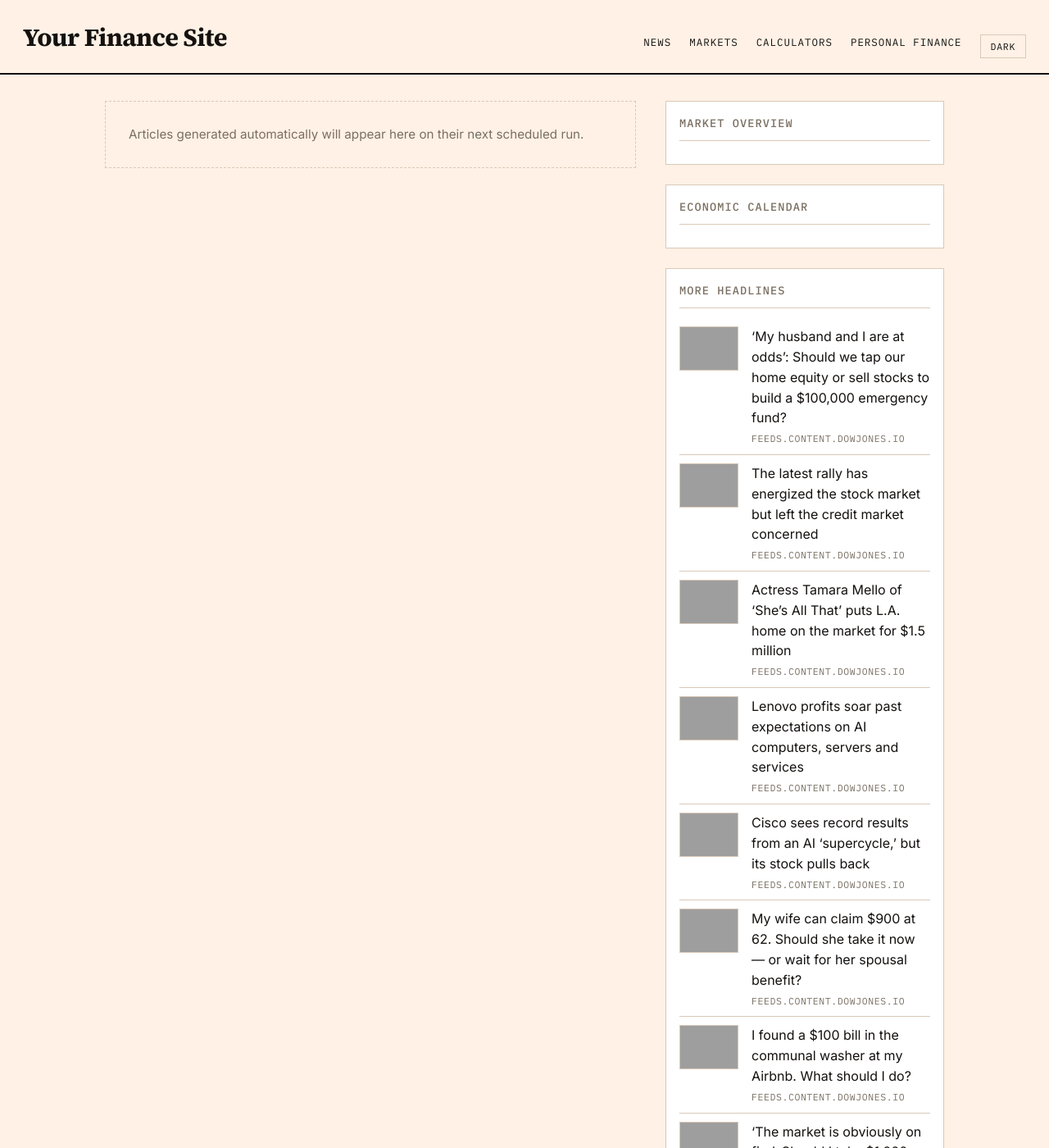
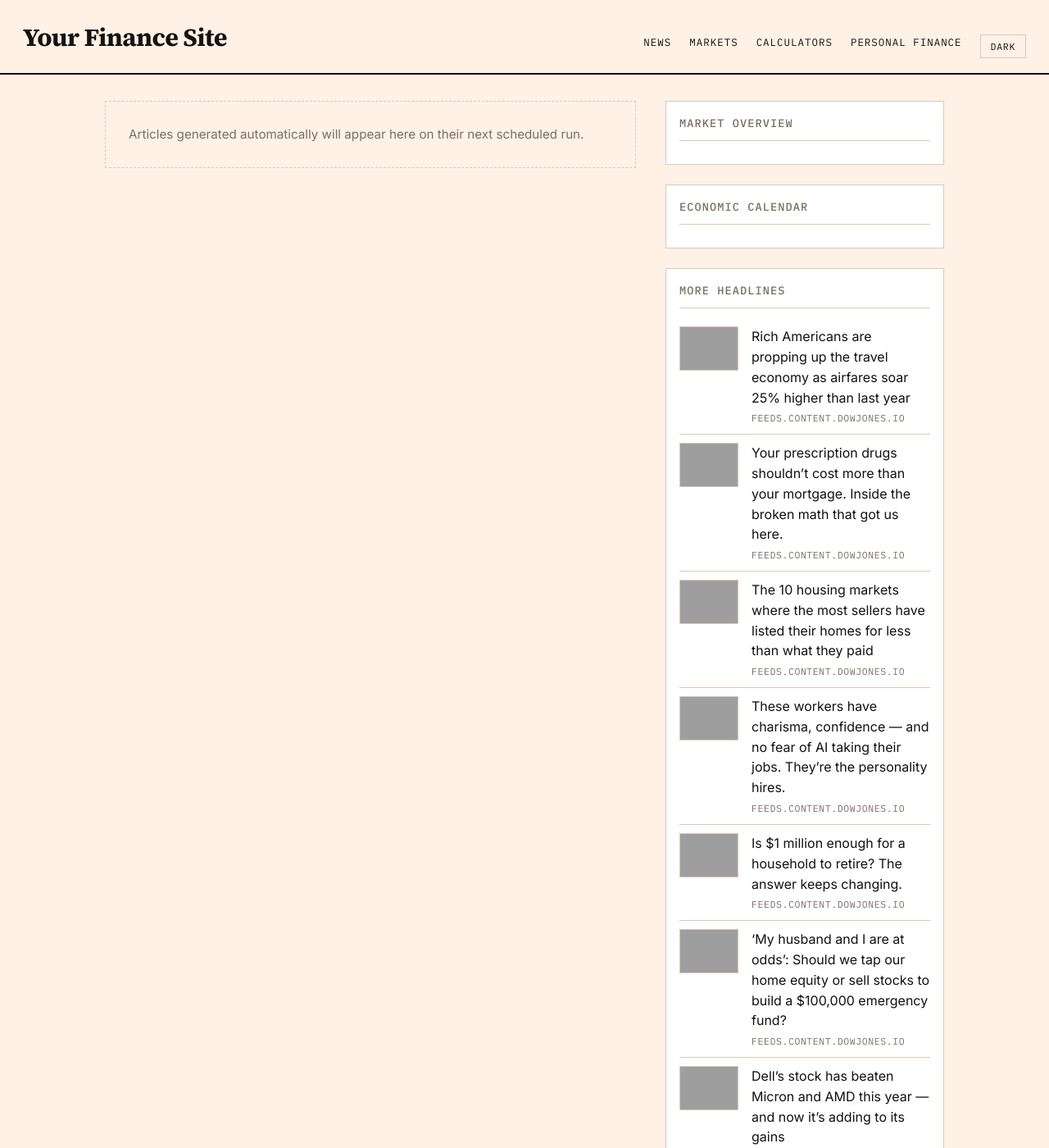
Before and after one commit to GlobTechCo/globtechco.github.io, a Jekyll site: the page built from index.html, in a window 1280 px wide and 1400 px high, cut to the strip 0-1400 px from the top of the window. Shown: the whole strip at 82% size. Built offline with Jekyll 4.4.1, drawn with Linux system fonts in a browser that asks for light colours; a script that is not in the unit is left out; the list of posts is cut into pages by our own code; some of the changed text lies outside the part shown; grey boxes are pictures that could not be loaded.

Commit message:
Auto-content update 2026-08-13

```diff
--- a/_data/aggregator.yml
+++ b/_data/aggregator.yml
@@ -1,50 +1,50 @@
+- title: "Rich Americans are propping up the travel economy as airfares soar 25% higher than last year"
+  link: "https://www.marketwatch.com/story/rich-americans-are-propping-up-the-travel-economy-as-airfares-soar-25-higher-than-last-year-c76067a5?mod=mw_rss_topstories"
+  source: "feeds.content.dowjones.io"
+  pubdate: "Thu, 13 Aug 2026 15:08:00 GMT"
+  image: "https://images.mktw.net/im-06649723"
+- title: "Your prescription drugs shouldn\u2019t cost more than your mortgage. Inside the broken math that got us here."
+  link: "https://www.marketwatch.com/story/your-prescription-drugs-shouldnt-cost-more-than-your-mortgage-inside-the-broken-math-that-got-us-here-b5a2c4aa?mod=mw_rss_topstories"
+  source: "feeds.content.dowjones.io"
+  pubdate: "Thu, 13 Aug 2026 15:01:00 GMT"
+  image: "https://images.mktw.net/im-05734301"
+- title: "The 10 housing markets where the most sellers have listed their homes for less than what they paid"
+  link: "https://www.marketwatch.com/story/the-10-housing-markets-where-the-most-sellers-have-listed-their-homes-for-less-than-what-they-paid-acd4c8da?mod=mw_rss_topstories"
+  source: "feeds.content.dowjones.io"
+  pubdate: "Thu, 13 Aug 2026 14:57:00 GMT"
+  image: "https://images.mktw.net/im-95712216"
+- title: "These workers have charisma, confidence \u2014 and no fear of AI taking their jobs. They\u2019re the personality hires."
+  link: "https://www.marketwatch.com/story/these-workers-have-charisma-confidence-and-no-fear-of-ai-taking-their-jobs-theyre-the-personality-hires-3235c187?mod=mw_rss_topstories"
+  source: "feeds.content.dowjones.io"
+  pubdate: "Thu, 13 Aug 2026 14:49:00 GMT"
+  image: "https://images.mktw.net/im-81652614"
+- title: "Is $1 million enough for a household to retire? The answer keeps changing."
+  link: "https://www.marketwatch.com/story/is-1-million-enough-for-a-household-to-retire-the-answer-keeps-changing-aee84a83?mod=mw_rss_topstories"
+  source: "feeds.content.dowjones.io"
+  pubdate: "Thu, 13 Aug 2026 14:30:00 GMT"
+  image: "https://images.mktw.net/im-55523121"
 - title: "\u2018My husband and I are at odds\u2019: Should we tap our home equity or sell stocks to build a $100,000 emergency fund?"
   link: "https://www.marketwatch.com/story/my-husband-and-i-are-at-odds-should-we-tap-our-home-equity-or-sell-stocks-to-build-a-100-000-emergency-fund-097d36a4?mod=mw_rss_topstories"
   source: "feeds.content.dowjones.io"
-  pubdate: "Thu, 13 Aug 2026 09:15:00 GMT"
+  pubdate: "Thu, 13 Aug 2026 14:15:00 GMT"
   image: "https://images.mktw.net/im-52639788"
-- title: "The latest rally has energized the stock market but left the credit market concerned"
-  link: "https://www.marketwatch.com/story/the-latest-rally-has-energized-the-stock-market-but-left-the-credit-market-concerned-70e3d296?mod=mw_rss_topstories"
+- title: "Dell\u2019s stock has beaten Micron and AMD this year \u2014 and now it\u2019s adding to its gains"
+  link: "https://www.marketwatch.com/story/dells-stock-has-beaten-micron-and-amd-this-year-and-now-its-adding-to-its-gains-11c00117?mod=mw_rss_topstories"
   source: "feeds.content.dowjones.io"
-  pubdate: "Thu, 13 Aug 2026 09:01:00 GMT"
-  image: "https://images.mktw.net/im-47072863"
-- title: "Actress\u00a0Tamara Mello\u00a0of \u2018She\u2019s All That\u2019 puts L.A. home on the market for $1.5 million"
-  link: "https://www.marketwatch.com/story/actresstamara-melloof-shes-all-that-puts-l-a-home-on-the-market-for-1-5-million-0046941f?mod=mw_rss_topstories"
+  pubdate: "Thu, 13 Aug 2026 14:08:00 GMT"
+  image: "https://images.mktw.net/im-49882740"
+- title: "\u2018I unexpectedly came into some money\u2019: Is putting $20,000 into CDs a smart move?"
+  link: "https://www.marketwatch.com/story/i-unexpectedly-came-into-some-money-is-putting-20-000-into-cds-a-smart-move-6c410458?mod=mw_rss_topstories"
   source: "feeds.content.dowjones.io"
-  pubdate: "Thu, 13 Aug 2026 08:58:00 GMT"
-  image: "https://images.mktw.net/im-49334776"
-- title: "Lenovo profits soar past expectations on AI computers, servers and services"
-  link: "https://www.marketwatch.com/story/lenovo-profits-soar-past-expectations-on-ai-computers-servers-and-services-162e11e6?mod=mw_rss_topstories"
+  pubdate: "Thu, 13 Aug 2026 14:01:00 GMT"
+  image: "https://images.mktw.net/im-07222794"
+- title: "Can I claim 50% of my husband\u2019s Social Security now \u2014 and switch to my higher benefit at 70?"
+  link: "https://www.marketwatch.com/story/can-i-claim-50-of-my-husbands-social-security-now-and-switch-to-my-higher-benefit-at-70-5518700b?mod=mw_rss_topstories"
   source: "feeds.content.dowjones.io"
-  pubdate: "Thu, 13 Aug 2026 07:20:00 GMT"
-  image: "https://images.mktw.net/im-39222865"
-- title: "Cisco sees record results from an AI \u2018supercycle,\u2019 but its stock pulls back"
-  link: "https://www.marketwatch.com/story/cisco-sees-record-results-from-an-ai-supercycle-but-its-stock-pulls-back-2635b81a?mod=mw_rss_topstories"
+  pubdate: "Thu, 13 Aug 2026 14:00:00 GMT"
+  image: "https://images.mktw.net/im-23020538"
+- title: "Salesforce\u2019s stock gets a boost as J.P. Morgan says AI fears are overblown"
+  link: "https://www.marketwatch.com/story/salesforces-stock-gets-a-boost-as-j-p-morgan-says-ai-fears-are-overblown-feebb221?mod=mw_rss_topstories"
   source: "feeds.content.dowjones.io"
-  pubdate: "Thu, 13 Aug 2026 01:16:00 GMT"
-  image: "https://images.mktw.net/im-55319771"
-- title: "My wife can claim $900 at 62. Should she take it now \u2014 or wait for her spousal benefit?"
-  link: "https://www.marketwatch.com/story/i-want-her-to-choose-the-best-strategy-my-wifes-social-security-is-just-900-should-she-claim-spousal-benefit-at-62-e3ef621d?mod=mw_rss_topstories"
-  source: "feeds.content.dowjones.io"
-  pubdate: "Thu, 13 Aug 2026 01:00:00 GMT"
-  image: "https://images.mktw.net/im-70214433"
-- title: "I found a $100 bill in the communal washer at my Airbnb. What should I do?"
-  link: "https://www.marketwatch.com/story/im-dreaming-of-cocktails-at-chateau-marmont-i-found-100-in-my-airbnbs-communal-washer-what-should-i-do-9694ecca?mod=mw_rss_topstories"
-  source: "feeds.content.dowjones.io"
-  pubdate: "Thu, 13 Aug 2026 00:45:00 GMT"
-  image: "https://images.mktw.net/im-43313761"
-- title: "\u2018The market is obviously on fire\u2019: Should I take $1,000 from my brokerage account to pay off my car loan?"
-  link: "https://www.marketwatch.com/story/the-market-is-obviously-on-fire-is-it-a-mistake-to-take-1-000-from-my-brokerage-account-to-pay-my-car-loan-65800d1f?mod=mw_rss_topstories"
-  source: "feeds.content.dowjones.io"
-  pubdate: "Thu, 13 Aug 2026 00:30:00 GMT"
-  image: "https://images.mktw.net/im-56530103"
-- title: "Is $1 million enough for a household to retire? The answer keeps changing."
-  link: "https://www.marketwatch.com/story/is-1-million-enough-for-a-household-to-retire-the-answer-keeps-changing-aee84a83?mod=mw_rss_topstories"
-  source: "feeds.content.dowjones.io"
-  pubdate: "Thu, 13 Aug 2026 00:00:00 GMT"
-  image: "https://images.mktw.net/im-55523121"
-- title: "China\u2019s next economic ambition: workshop for the Muslim world"
-  link: "https://www.marketwatch.com/story/now-china-wants-to-become-the-shop-floor-for-the-muslim-world-9ffd785a?mod=mw_rss_topstories"
-  source: "feeds.content.dowjones.io"
-  pubdate: "Wed, 12 Aug 2026 22:35:00 GMT"
-  image: "https://images.mktw.net/im-92791734"
+  pubdate: "Thu, 13 Aug 2026 13:36:00 GMT"
+  image: "https://images.mktw.net/im-02898598"
```
